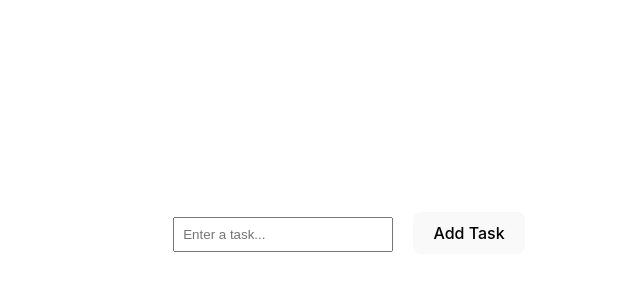
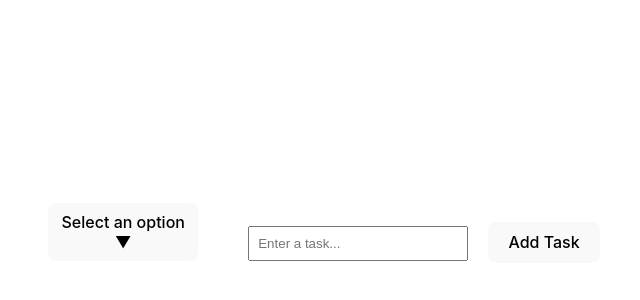
Before and after one commit to chirag858/react-practice, a React (Vite) app: page / in a window 1280 px wide. Shown: the part 184-484 px from the top of the page, without its empty margins (316-956 px from the left). Built offline with nearby package versions, Linux system fonts and the light colour scheme.

Commit message:
dropdown added for task

```diff
--- a/src/App.css
+++ b/src/App.css
@@ -83,3 +83,35 @@ p {
   margin-left: 10px;
   cursor: pointer;
 }
+
+
+.dropdown {
+  position: relative;
+  display: inline-block;
+}
+
+.dropdown button {
+  padding: 8px;
+  width: 150px;
+  cursor: pointer;
+}
+
+.dropdown ul {
+  list-style: none;
+  padding: 0;
+  margin: 0;
+  position: absolute;
+  background: white;
+  border: 1px solid #ddd;
+  width: 145px;
+}
+
+.dropdown ul li {
+  padding: 8px;
+  width : 90%;
+  cursor: pointer;
+}
+
+.dropdown ul li:hover {
+  background: #f0f0f0;
+}
--- a/src/App.jsx
+++ b/src/App.jsx
@@ -7,7 +7,15 @@ function App() {
   const [inputValue, setInputValue] = useState("");
   const [isEdit, setIsEdit] = useState(false);
   const [editIndex, setEditIndex] = useState(null);
+  const taskOptions = ["All", "Completed", "Pending"];
+  const [selected, setSelected] = useState("Select an option");
+  const [isOpen, setIsOpen] = useState(false);
+  const handleDropdownTask = (option) => {
+    if(option == "All"){
 
+    }
+
+  }
   const handleAddOrEditTask = () => {
     if (inputValue.trim() === "") return;
 
@@ -51,6 +59,18 @@ function App() {
 
   return (
     <div style={{ textAlign: "center", marginTop: "50px" }}>
+      <div className="dropdown">
+        <button onClick={() => setIsOpen(!isOpen)}>{selected} ▼</button>
+        {isOpen && (
+          <ul>
+            {taskOptions.map((option, index) => (
+              <li key={index} onClick={() => { setSelected(option); setIsOpen(false);handleDropdownTask(option) }}>
+                {option}
+              </li>
+            ))}
+          </ul>
+        )}
+      </div>
       <input
         className="input-text"
         type="text"
```
